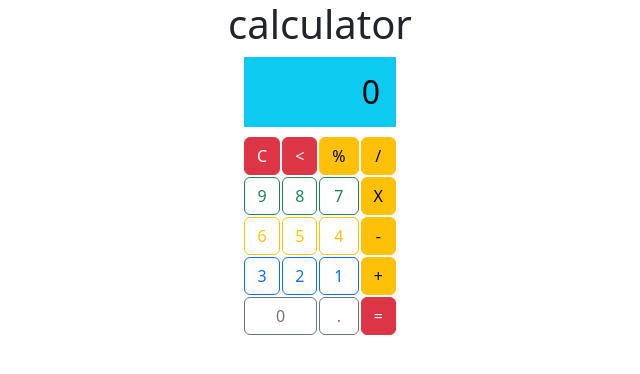
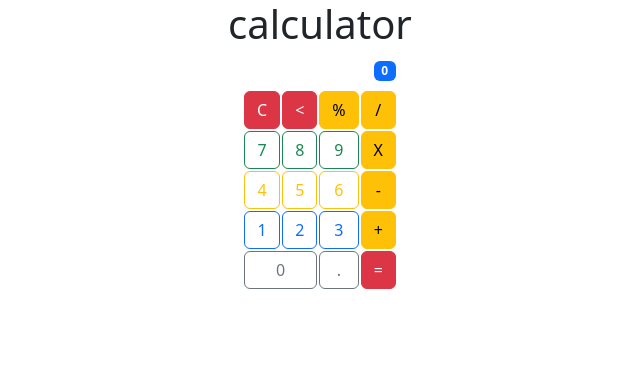
Before and after one commit to AngelNai/frontend, a React (Vite) app in the folder calculator/: page / in a window 1280 px wide. Shown: the top 374 px of the page, without its empty margins (320-960 px from the left). Built offline with nearby package versions, Linux system fonts and the light colour scheme.

Commit message:
funciones

```diff
--- a/calculator/src/App.jsx
+++ b/calculator/src/App.jsx
@@ -1,4 +1,5 @@
 import "./app.css"
+import { useState } from "react"
 const numberButtonClasses='btn btn-outline-primary w-100'
 const green='btn btn-outline-success w-100'
 const yellow='btn btn-outline-warning w-100'
@@ -6,7 +7,48 @@ const gray='btn btn-outline-secondary w-100'
 const operatorButtonClasses='btn btn-warning w-100'
 const specialButtonClasses='btn btn-danger w-100'
 function App() {
+  const [display, setDisplay]=useState({
+    value:'0',
+    hasPoint:false
+  })
 
+
+
+  const updateDisplay=(value)=>{
+    if(value==='.'){
+      if(display.hasPoint){
+return
+      }
+      setDisplay({
+        ...display,
+        value:display.value+value,
+        hasPoint:true
+      })
+      return
+    }
+
+    if(display.value==='0'){
+
+    setDisplay({
+     ...display,
+     value: value
+    })
+
+  } else{
+    setDisplay({
+      ...display,
+      value:display.value+value,
+    })
+  }
+}
+const clearDisplay=()=>{
+setDisplay({
+  ...display,
+  value:'0',
+  hasPoint:false
+
+})
+}
 
   return (
     <div>
@@ -15,13 +57,15 @@ function App() {
       <tbody>
         <tr>
           <td className="text-end" colSpan={4}>
-            <h2 class="text-bg-info p-3">0</h2>
+            <h2 class="badge text-bg-primary">{display.value}</h2>
           </td>
           </tr>
         <tr>
           <td className="text-center">
             <button className={specialButtonClasses}
-            type='button'>C</button>
+            type='button'
+            onClick={clearDisplay}
+            >C</button>
           </td>
           <td className="text-center">
             <button className={specialButtonClasses}
@@ -39,20 +83,24 @@ function App() {
         <tr>
         <td className="text-center">
             <button className={ green}
-            type="primary">
-9
+            type="primary"
+            onClick={()=>updateDisplay('7')}>
+7
             </button>
           </td>
           <td className="text-center">
             <button className={ green}
-            type="primary">
+            type="primary"
+            onClick={()=>updateDisplay('8')}>
 8
             </button>
           </td>
           <td className="text-center">
             <button className={ green}
-            type="primary">
-7
+            type="primary"
+            onClick={()=>updateDisplay('9')}
+           >
+9
             </button>
           </td>
           <td className="text-center">
@@ -65,20 +113,23 @@ X
         <tr>
         <td className="text-center">
             <button className={ yellow}
-            type="primary">
-6
+            type="primary"
+            onClick={()=>updateDisplay('4')}>
+4
             </button>
           </td>
           <td className="text-center">
             <button className={ yellow}
-            type="primary">
+            type="primary"
+            onClick={()=>updateDisplay('5')}>
 5
             </button>
           </td>
           <td className="text-center">
             <button className={ yellow}
-            type="primary">
-4
+            type="primary"
+            onClick={()=>updateDisplay('6')}>
+6
             </button>
           </td>
           <td className="text-center">
@@ -91,20 +142,23 @@ X
         <tr>
         <td className="text-center">
             <button className={ numberButtonClasses}
-            type="primary">
-3
+            type="primary"
+            onClick={()=>updateDisplay('1')}>
+1
             </button>
           </td>
           <td className="text-center">
             <button className={ numberButtonClasses}
-            type="primary">
+            type="primary"
+            onClick={()=>updateDisplay('2')}>
 2
             </button>
           </td>
           <td className="text-center">
             <button className={ numberButtonClasses}
-            type="primary">
-1
+            type="primary"
+            onClick={()=>updateDisplay('3')}>
+3
             </button>
           </td>
           <td className="text-center">
@@ -117,12 +171,14 @@ X
         <tr>
           <td className="text-center" colSpan={2}>
           <button className={ gray}
-          type="primary">0</button>
+          type="primary"
+          onClick={()=>updateDisplay('0')}>0</button>
           </td>
 
           <td className="text-center">
             <button className={ gray}
-            type="primary">
+            type="primary"
+            onClick={()=>updateDisplay('.')}>
 .
             </button>
           </td>
```
